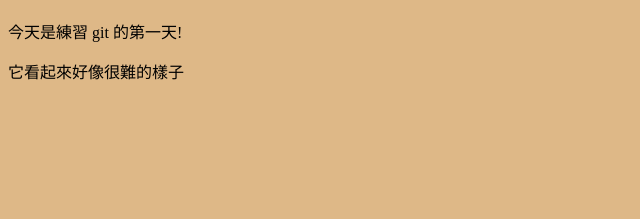
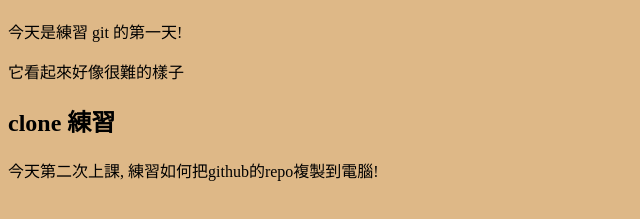
Before and after one commit to tomokoogura/2020_MobileWeb, a plain HTML site: page index.html in a window 1280 px wide. Shown: the part 61-280 px from the top of the page, without its empty margins (0-640 px from the left). Drawn offline with Linux system fonts and the light colour scheme.

Commit message:
第二次修改

```diff
--- a/index.html
+++ b/index.html
@@ -13,5 +13,7 @@
 
     <p>它看起來好像很難的樣子</p>
 
+    <h2>clone 練習</h2>
+    <p>今天第二次上課, 練習如何把github的repo複製到電腦!</p>
 </body>
 </html>
```
Also changed, not shown: 1 other file.
